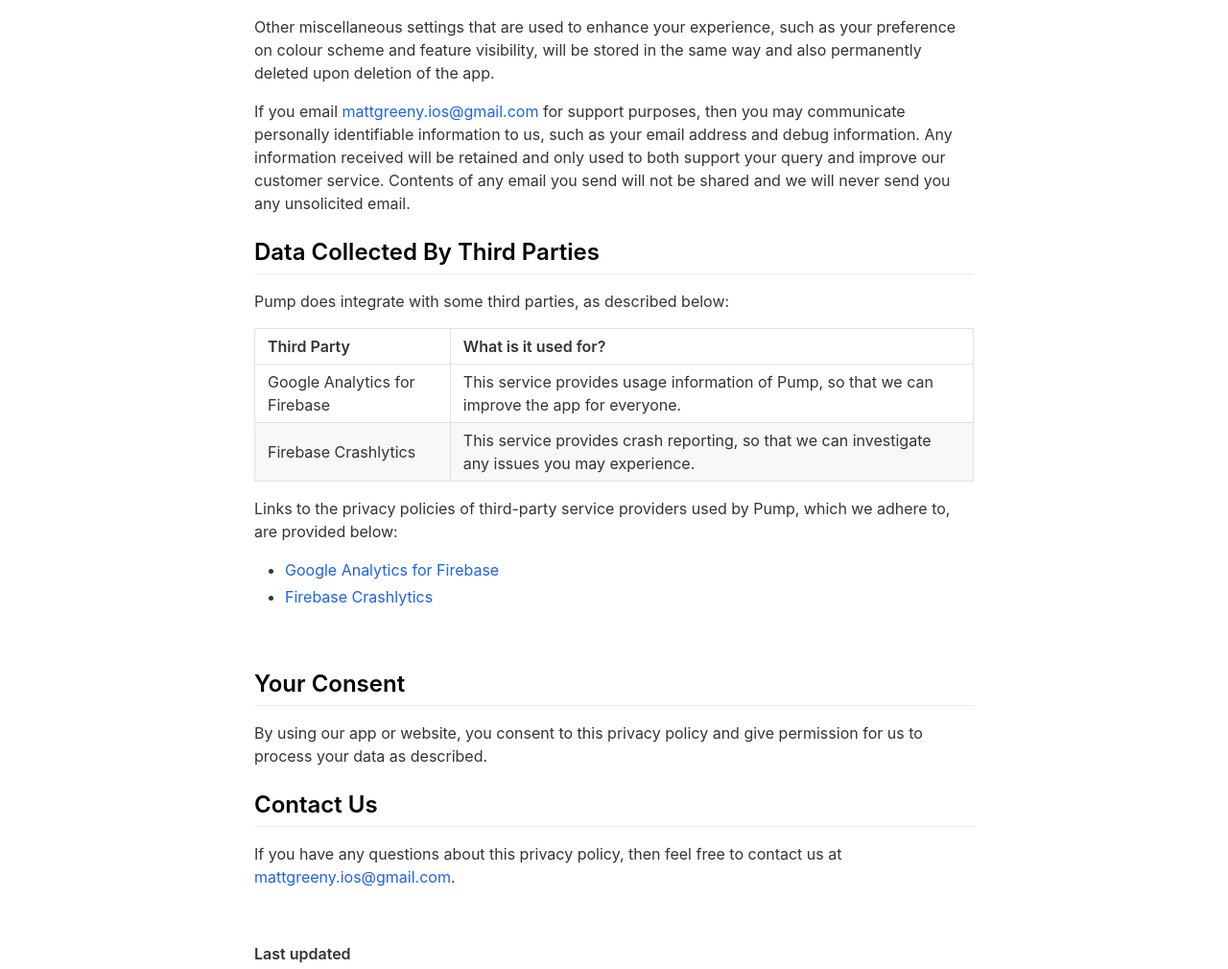
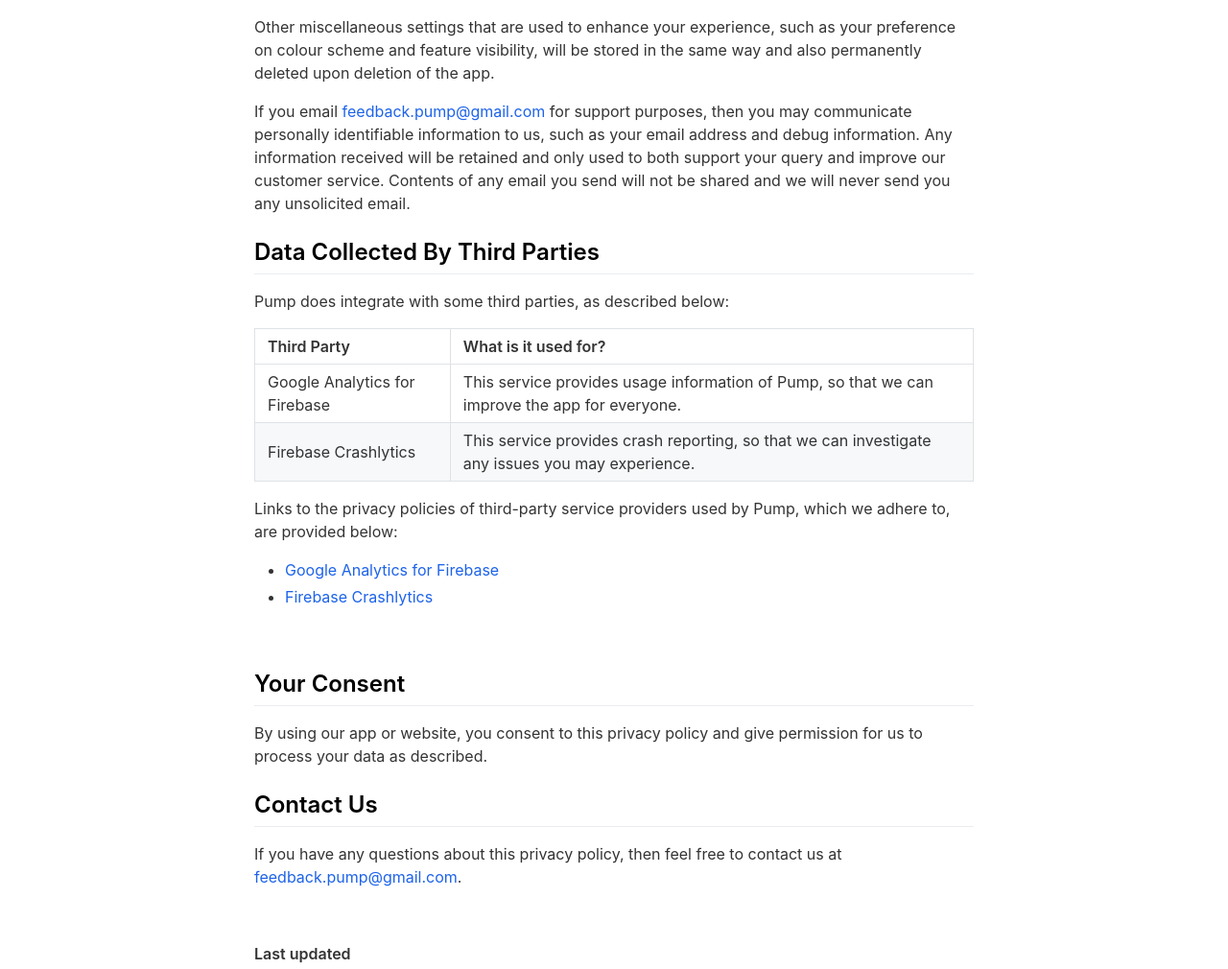
Before and after one commit to emilbaehr/automatic-app-landing-page, a Jekyll site: the page built from _pages/privacypolicy.md, in a window 1280 px wide. Shown: the part 514-1524 px from the top of the page at 96% size. Built offline with Jekyll 4.4.1, drawn with Linux system fonts in a browser that asks for light colours; nearby versions of some CDN libraries.

Commit message:
Updating email address

```diff
--- a/_config.yml
+++ b/_config.yml
@@ -23,7 +23,7 @@
 your_name                                 : Matt Greensted
 your_link                                 :
 your_city                                 :
-email_address                             : mattgreeny.ios@gmail.com
+email_address                             : feedback.pump@gmail.com
 facebook_username                         :
 instagram_username                        :
 twitter_username                          :
--- a/_pages/privacypolicy.md
+++ b/_pages/privacypolicy.md
@@ -18,7 +18,7 @@
 
 Other miscellaneous settings that are used to enhance your experience, such as your preference on colour scheme and feature visibility, will be stored in the same way and also permanently deleted upon deletion of the app.
 
-If you email [mattgreeny.ios@gmail.com](mailto:mattgreeny.ios@gmail.com) for support purposes, then you may communicate personally identifiable information to us, such as your email address and debug information. Any information received will be retained and only used to both support your query and improve our customer service. Contents of any email you send will not be shared and we will never send you any unsolicited email.
+If you email [feedback.pump@gmail.com](mailto:feedback.pump@gmail.com) for support purposes, then you may communicate personally identifiable information to us, such as your email address and debug information. Any information received will be retained and only used to both support your query and improve our customer service. Contents of any email you send will not be shared and we will never send you any unsolicited email.
 
 ## Data Collected By Third Parties
 
@@ -42,7 +42,7 @@
 
 ## Contact Us
 
-If you have any questions about this privacy policy, then feel free to contact us at [mattgreeny.ios@gmail.com](mailto:mattgreeny.ios@gmail.com).
+If you have any questions about this privacy policy, then feel free to contact us at [feedback.pump@gmail.com](mailto:feedback.pump@gmail.com).
 
 <br>
 
```
